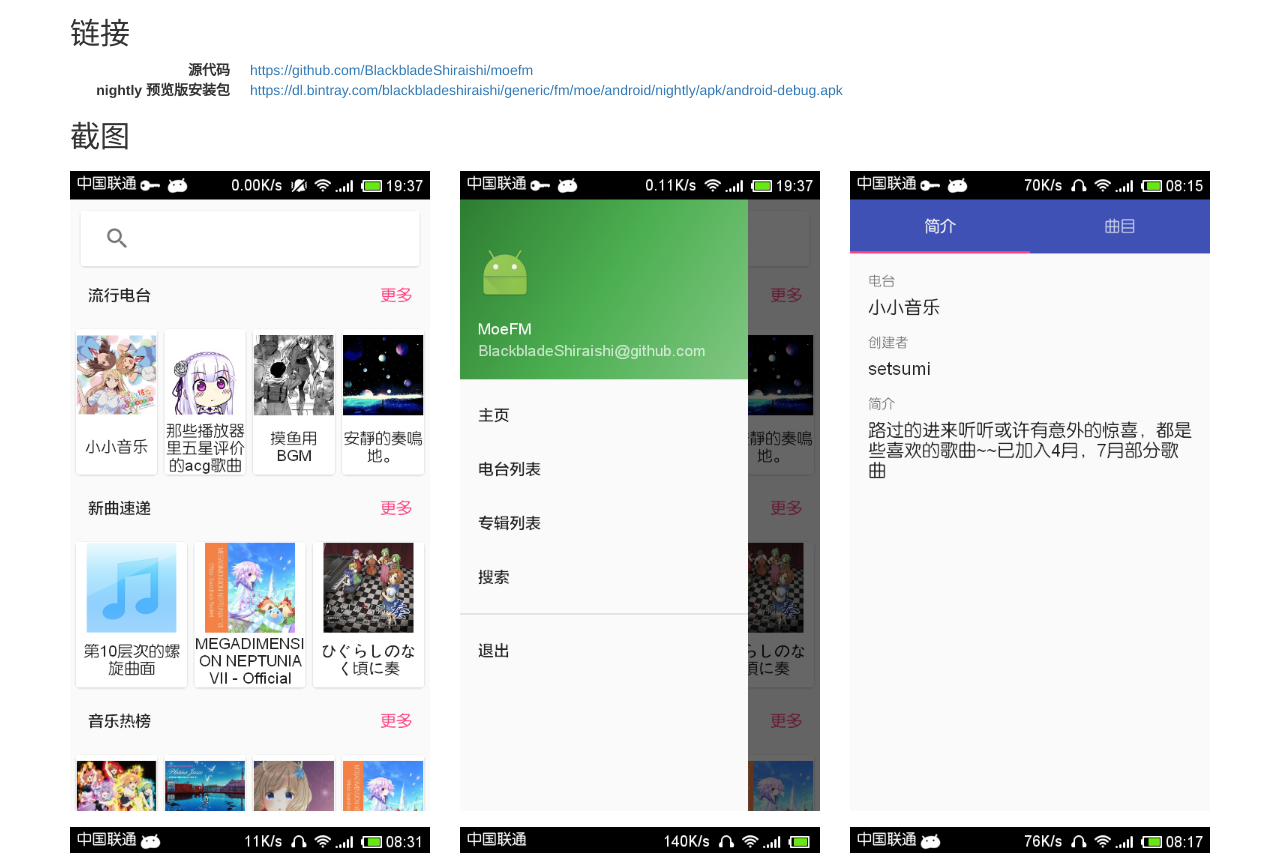
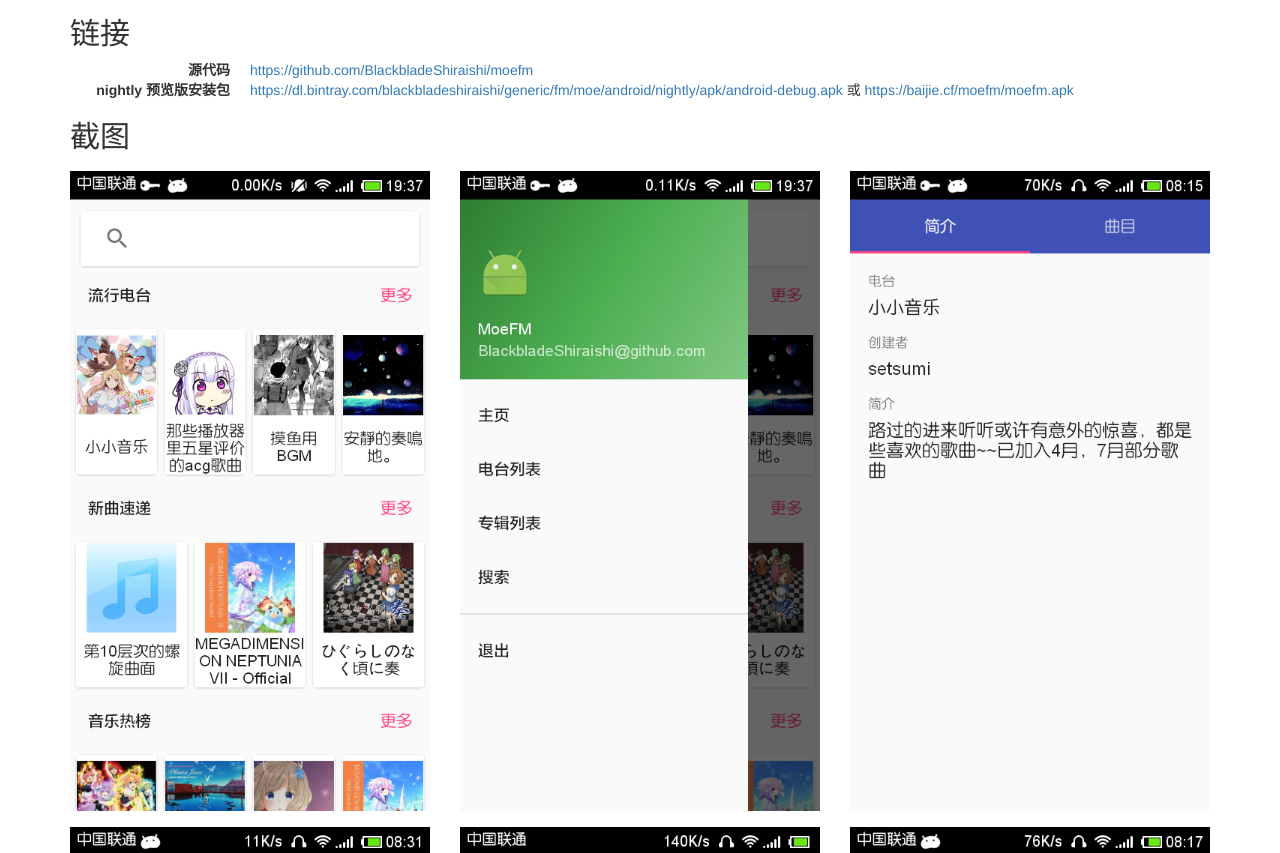
Before and after one commit to BlackbladeShiraishi/moefm-website, a plain HTML site: page index.html in a window 1280 px wide. Shown: the part 884-1737 px from the top of the page. Drawn offline with nearby package versions, Linux system fonts and the light colour scheme.

Commit message:
add a apk download path

```diff
--- a/index.html
+++ b/index.html
@@ -75,7 +75,7 @@
         <dt>源代码</dt>
         <dd><a href="https://github.com/BlackbladeShiraishi/moefm">https://github.com/BlackbladeShiraishi/moefm</a></dd>
         <dt>nightly 预览版安装包</dt>
-        <dd><a href="https://dl.bintray.com/blackbladeshiraishi/generic/fm/moe/android/nightly/apk/android-debug.apk">https://dl.bintray.com/blackbladeshiraishi/generic/fm/moe/android/nightly/apk/android-debug.apk</a></dd>
+        <dd><a href="https://dl.bintray.com/blackbladeshiraishi/generic/fm/moe/android/nightly/apk/android-debug.apk">https://dl.bintray.com/blackbladeshiraishi/generic/fm/moe/android/nightly/apk/android-debug.apk</a> 或 <a href="https://baijie.cf/moefm/moefm.apk">https://baijie.cf/moefm/moefm.apk</a></dd>
       </dl>
     </div>
 
```
